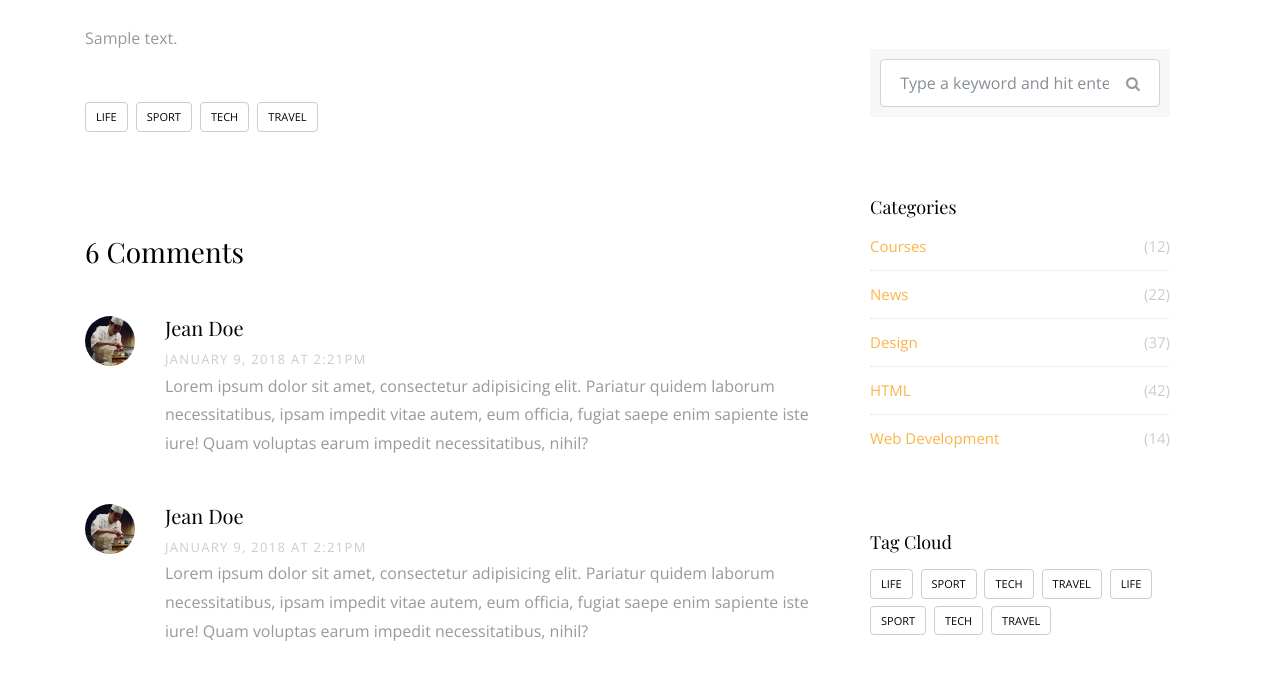
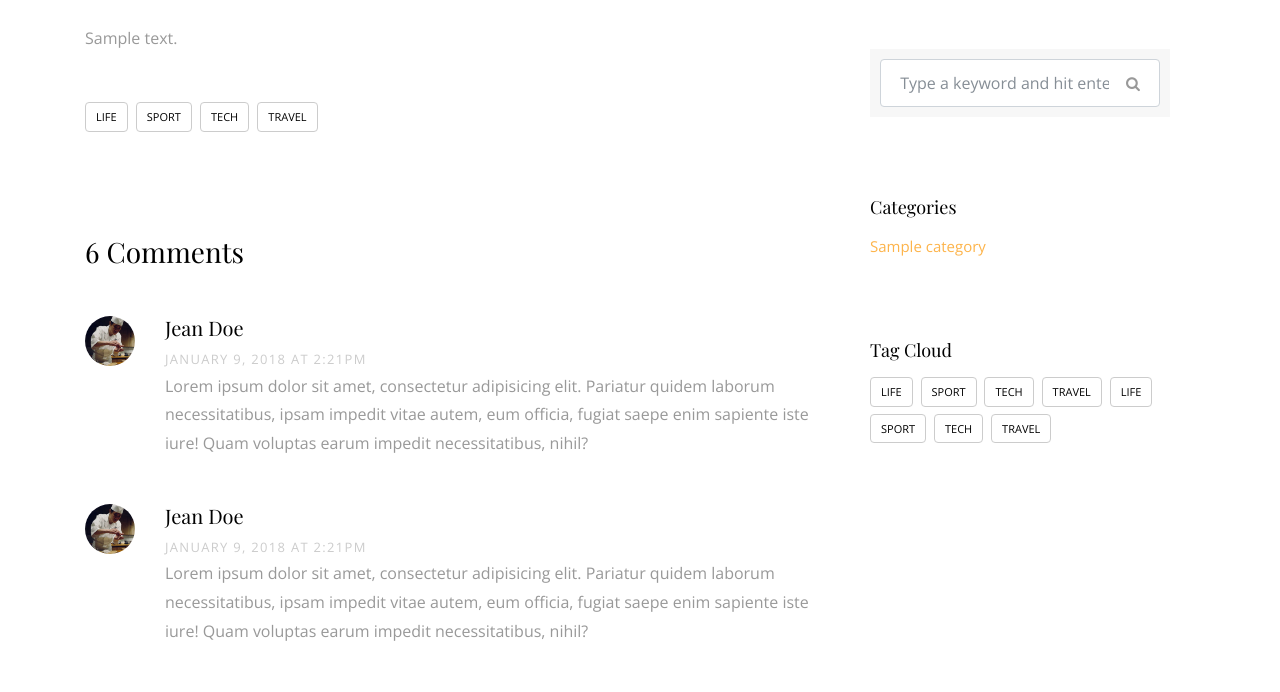
Before and after one commit to LawrenceDavy/resturant, a Django app: page /blog/1 in a window 1280 px wide. Shown: the part 728-1420 px from the top of the page. Run offline with Django 3.2, Linux system fonts and the light colour scheme; tables that the repository leaves empty hold one stand-in row (values such as "Sample post"); some libraries are stand-ins or nearby versions; some web fonts are replaced.

Commit message:
categories section updated

```diff
--- a/blog/templates/Post/post_detail.html
+++ b/blog/templates/Post/post_detail.html
@@ -162,11 +162,11 @@
                 <div class="sidebar-box">
                   <div class="categories">
                     <h3>Categories</h3>
-                    <li><a href="#">Courses <span>(12)</span></a></li>
-                    <li><a href="#">News <span>(22)</span></a></li>
-                    <li><a href="#">Design <span>(37)</span></a></li>
-                    <li><a href="#">HTML <span>(42)</span></a></li>
-                    <li><a href="#">Web Development <span>(14)</span></a></li>
+                    {% for category in categories %}
+
+                    <li><a href="#">{{category}}</a></li>
+
+                    {% endfor %}
                   </div>
                 </div>
 
--- a/blog/views.py
+++ b/blog/views.py
@@ -13,9 +13,11 @@ def post_list(request):
 
 def post_detail(request, id):
     post_detail = Post.objects.get(id=id)
+    categories = Category.objects.all()
 
     context = {
         'post_detail' : post_detail,
+        'categories': categories,
     }
 
     return render(request, 'Post/post_detail.html', context)
```
